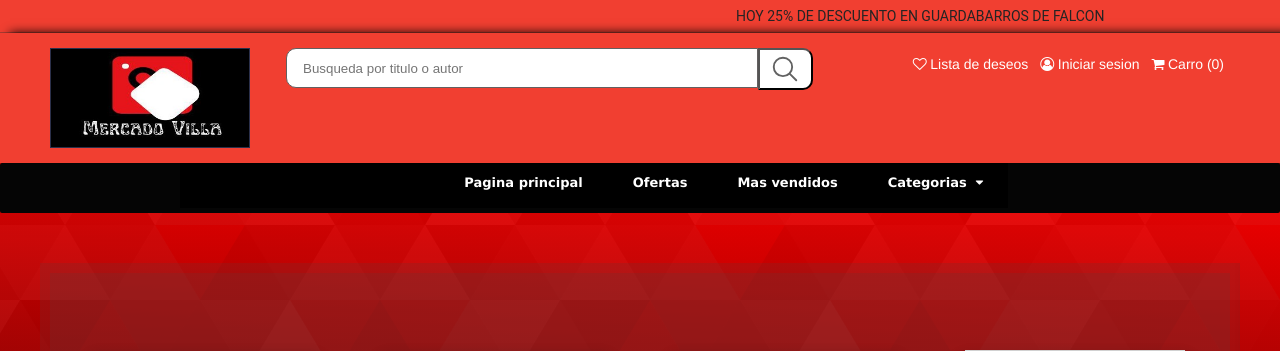
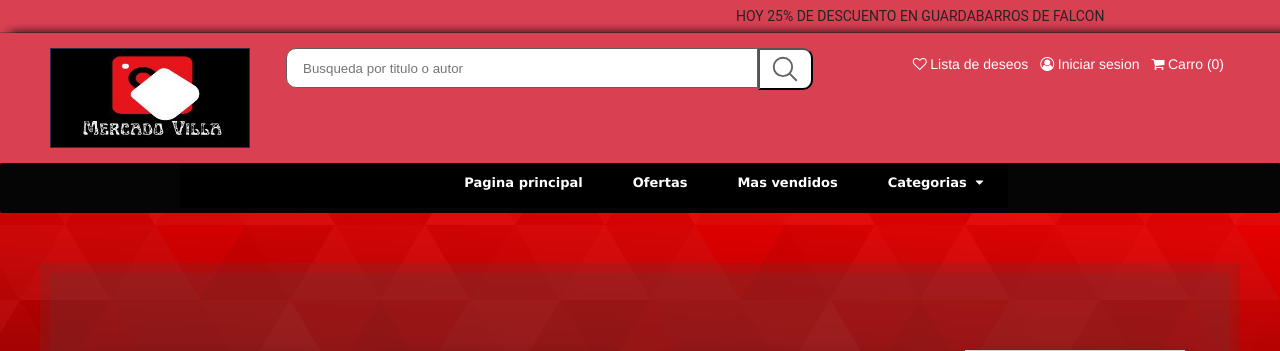
Before and after one commit to S4ntifdz/MercadoVilla, a Django app: page /web/ in a window 1280 px wide. Shown: the top 351 px of the page. Run offline with Django 4.2, Linux system fonts and the light colour scheme; data comes from the database, SQL or seed files in the repository; both versions use the stored data as it was after the commit.

Commit message:
cambio en la paleta de colores, se encara la pasarela de pagos

```diff
--- a/app/settings.py
+++ b/app/settings.py
@@ -287,8 +287,10 @@ from django.core.files.storage import FileSystemStorage
 
 MEDIA_URL ='/media/'
 MEDIA_ROOT = os.path.join(BASE_DIR, "media")
+
 STATICFILES_DIRS = [os.path.join(BASE_DIR, 'static')]
 STATIC_ROOT = os.path.join(BASE_DIR, 'staticfiles')
+
 LOGOUT_REDIRECT_URL = '/web/'#tengo que meter esto pq sino me tira al admin
 
 IMAGES = {
--- a/cart/urls.py
+++ b/cart/urls.py
@@ -3,5 +3,5 @@ from .views import CartView
 
 urlpatterns = [
     path('', CartView.as_view(), name='cart'),
-    # Agrega otras URLs relacionadas con el carrito, como agregar y eliminar elementos
+
 ]
--- a/cart/views.py
+++ b/cart/views.py
@@ -15,7 +15,7 @@ class CartView(View):
     def clear_cart(self, request):
         cart, _ = Cart.objects.get_or_create(user=request.user)
         cart.cartitem_set.all().delete()
-        cart.update_cart_total()  # Actualizar el total después de borrar elementos
+        cart.update_cart_total()
         return redirect('cart')
 
     def post(self, request):
@@ -24,6 +24,7 @@ class CartView(View):
 
         product_id = int(request.POST.get('id'))
         quantity = int(request.POST.get('qt', 1))
+
         product = StockProduct.objects.get(pk=product_id)
 
         if product.quantity_stock >= quantity:
--- a/static/css/home.css
+++ b/static/css/home.css
@@ -12,9 +12,24 @@ body {
   background-attachment: fixed;
   background-size: cover;
 }
+:root{
+/* --color1: #f13f31;
+--color2:#2b304a;
+--color3:#4d4949;
+--color4: #333; */
+/*turquesas*/
+/* --color5 : #343838 ;
+--color4 : #005f6b ;
+--color3 : #008c9e ;
+--color2 : #027fe9 ;
+--color1 : #5015bd ; */
 
-
-
+--color1 : #d94052 ;
+--color2 : #ee7e4c ;
+--color3 : #341931 ;
+--color4 : #7a1e48 ;
+--color5 : #7a1e48 ;
+}
 
 /* banner publicitario */
 .slider {
@@ -22,11 +37,8 @@ body {
   display: flex;
   background-color: #dadada;
   justify-content: center;
-  /* Centrar horizontalmente */
   align-items: center;
-  /* Centrar verticalmente */
   border: 1px solid #ffffff;
-  /* Solo para visualizar el contenedor */
   margin-bottom: 100px;
 
 }
@@ -75,7 +87,7 @@ html {
 .width-100 {
   width: 100%;
   float: left;
-  background-color: #4d4949;
+  background-color: var(--color3);
   box-shadow: #000000 10px 0px 10px;
 }
 
@@ -320,7 +332,7 @@ html {
 /* ***************palabra superior deslizante termina ****************/
 /********** Header empieza  **********/
 .top-header {
-  background: #f13f31;
+  background: var(--color1);
   padding: 8px 0px;
   border-bottom: 1px solid #3131315e;
 }
@@ -366,7 +378,7 @@ html {
 
 /**********  Logo / Search Panel empieza  **********/
 .search-panel {
-  background: #f13f31;
+  background: var(--color1);
   padding: 15px 0px;
 }
 
@@ -389,7 +401,7 @@ html {
 }
 
 .search-button i {
-  color: #f13f31;
+  color:var(--color1);
 }
 
 .cart-sect {
@@ -430,7 +442,7 @@ html {
 
 .main-menu a {
   font-weight: 500;
-  color: #2b304a;
+  color: var(--color2);
   font-size: 17px;
   font-family: 'Lucida Sans', 'Lucida Sans Regular', 'Lucida Grande', 'Lucida Sans Unicode', Geneva, Verdana, sans-serif,
     sans-serif,
@@ -655,7 +667,7 @@ html {
 .footer {
   font-size: 18px;
   width: 100%;
-  background-color: #333;
+  background-color:var(--color4);
   color: #fff;
   padding: 30px 0;
   border-radius: 0px 10px 10px 0px;
--- a/templates/chat.html
+++ b/templates/chat.html
@@ -1,6 +1,7 @@
 {% extends "home.html" %}
 {% load static %}
 {% block content %}
+{% load static %}
 {% load humanize %}
 <link rel="stylesheet" href="{% static 'home.css' %}">
 
--- a/templates/home.html
+++ b/templates/home.html
@@ -31,7 +31,7 @@
     <div class="width-100 search-panel">
       <div class="container">
         <div class="width-20">
-          <img src="../static/img/logo_vale2.jpg" class="logo-img"
+          <img src="{% static 'img/logo_vale2.jpg' %}" class="logo-img"
             alt="[Logotipo]">
         </div>
         <div class="width-50">
@@ -214,8 +214,7 @@
       <div class="container">
         <div class="footer-content">
           <div class="footer-logo">
-            <img src="../static/img/logo_vale2.jpg" class="logo-img"
-            alt="[Logotipo]">
+            <img src="{% static 'img/logo_vale2.jpg' %}" class="logo-img" alt="[Logotipo]">
           </div>
           <div class="footer-links">
             <ul class="footer-menu">
--- a/templates/products.html
+++ b/templates/products.html
@@ -11,7 +11,7 @@
 <div class="slide">
 {% csrf_token %}
 {% if user.is_authenticated  %}
-<h2> Productos de categoria {{user.business_line_interes}} que podrían interesarte: </h2>
+<h1> Productos de categoria {{user.business_line_interes}} que podrían interesarte: </h2>
 
 {% for p in products%}
         <div class="width-25">
@@ -60,7 +60,7 @@
 </div>
 
 <br><br><br>
-<h3>Otras categorias </h3>
+<h1>Otras categorias </h2>
 {% endif %}
 
 <div class="carousel-container">
```
Also changed, not shown: db.sqlite3.
